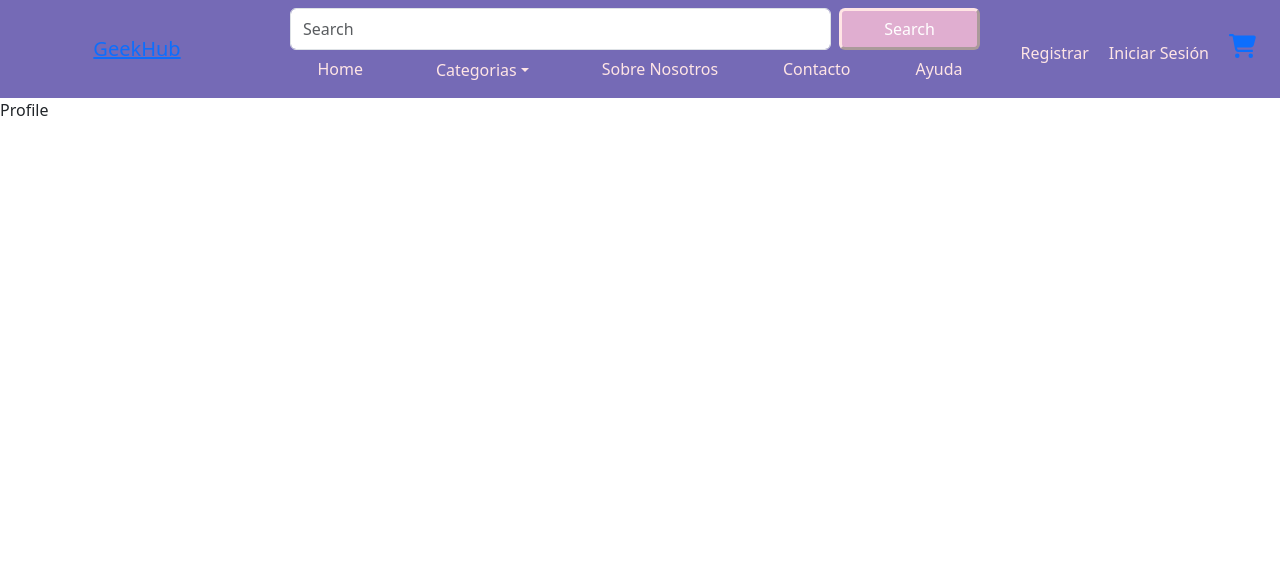
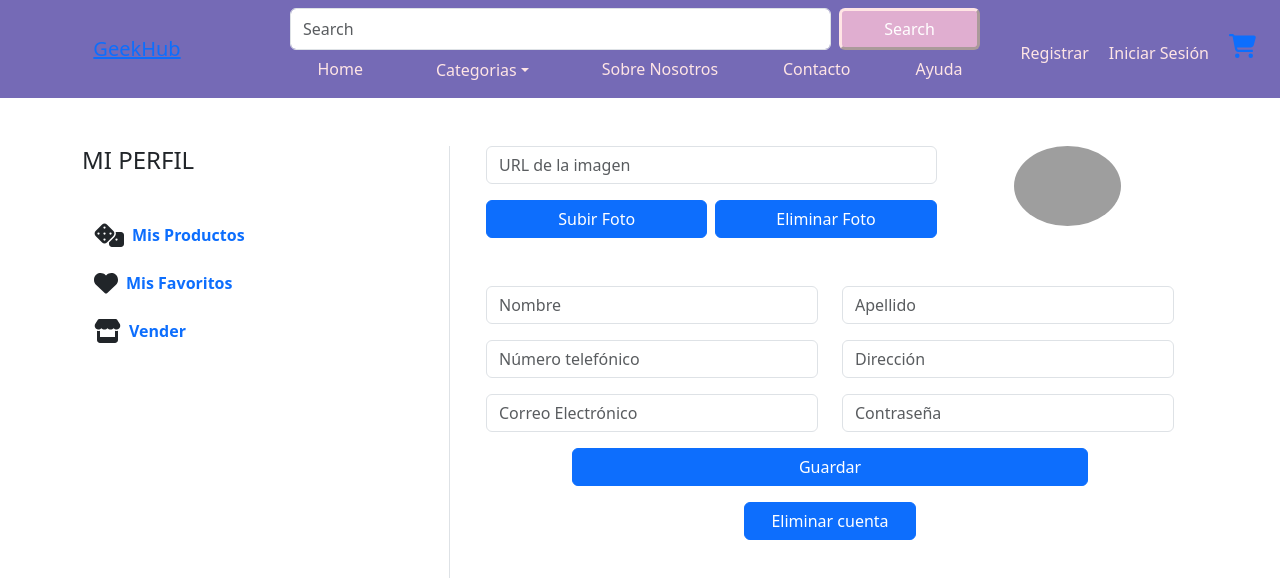
Before and after one commit to yesminalina/geekhub-marketplace, a React (Vite) app in the folder CLIENT/: page /profile in a window 1280 px wide. Shown: the top 578 px of the page. Built offline with nearby package versions, Linux system fonts and the light colour scheme; grey boxes are pictures that could not be loaded.

Commit message:
Add Profile view

```diff
--- a/CLIENT/src/views/profile/Profile.jsx
+++ b/CLIENT/src/views/profile/Profile.jsx
@@ -1,6 +1,20 @@
+import { Container, Row, Col } from 'react-bootstrap'
+import ProfileMenu from '../../components/profileMenu/ProfileMenu'
+import ProfileForm from '../../components/profileForm/ProfileForm'
+import './Profile.css'
+
 const Profile = () => {
   return (
-    <div>Profile</div>
+    <Container className='min-vh-100 py-5'>
+      <Row className='min-vh-100'>
+        <Col xs={4} className='border-end'>
+          <ProfileMenu />
+        </Col>
+        <Col xs={8}>
+          <ProfileForm />
+        </Col>
+      </Row>
+    </Container>
   )
 }
 export default Profile
```
